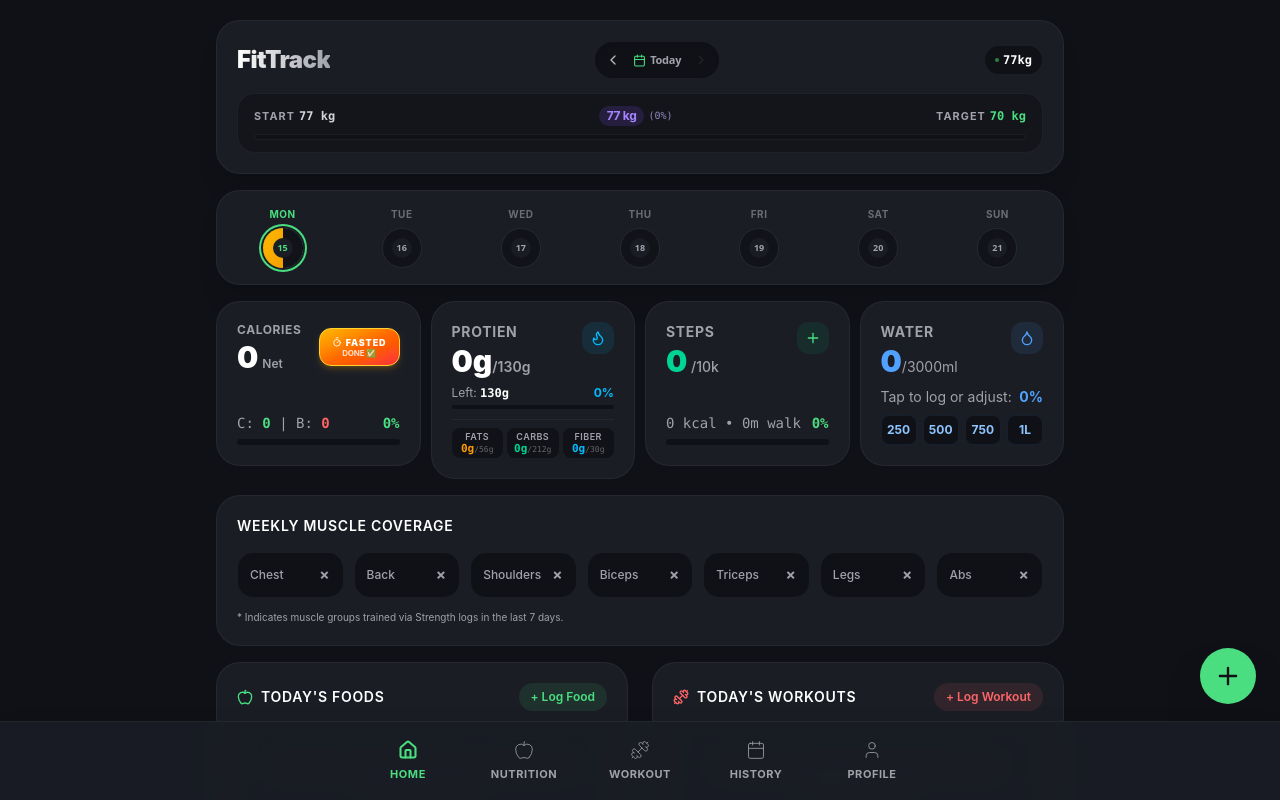
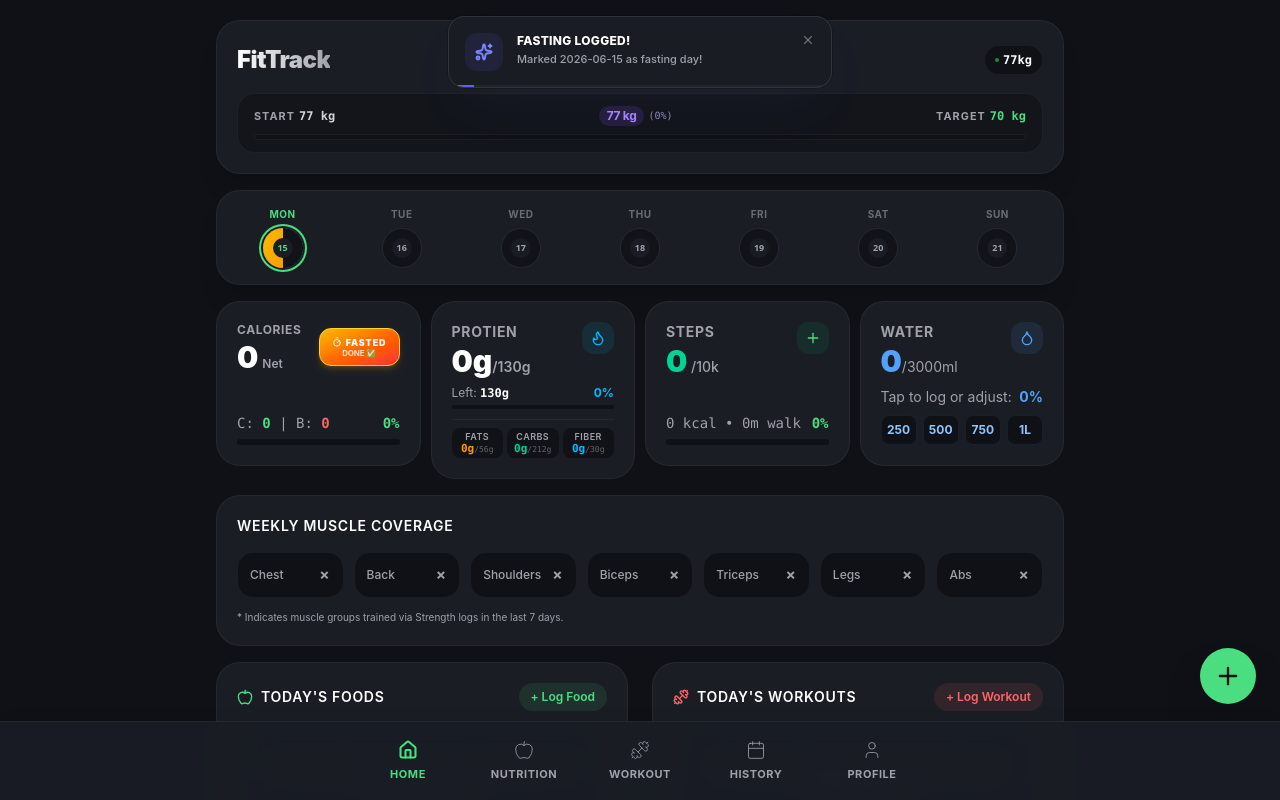
Before and after one commit to tejasnsalvi/fittrack-pro-maxv1, a React (Vite) app: page / in a window 1280 px wide. Both pictures are taken after a click on the button "Toggle Intermittent Fasting Status". Shown: the top 800 px of the page. Built offline with nearby package versions, Linux system fonts and the light colour scheme.

Commit message:
feat: add global toast notification system
Implement a toast notification context and auto-dismissal logic to provide feedback for user actions within the application.

```diff
--- a/src/App.tsx
+++ b/src/App.tsx
@@ -13,7 +13,7 @@ import HistoryScreen from './components/HistoryScreen';
 import ProfileScreen from './components/ProfileScreen';
 import QuickAddModal from './components/QuickAddModal';
 import ChartsSection from './components/Charts';
-import { Home as HomeIcon, Apple, Dumbbell, TrendingDown, Calendar, User, ShieldAlert, Flame, X, Award } from 'lucide-react';
+import { Home as HomeIcon, Apple, Dumbbell, TrendingDown, Calendar, User, ShieldAlert, Flame, X, Award, Droplet, Sparkles, CheckCircle2 } from 'lucide-react';
 import { getISTTimeInfo, getDailyWorkoutTarget } from './utils/dateUtils';
 import { motion, AnimatePresence } from 'motion/react';
 
@@ -29,7 +29,17 @@ const WEEK_SCHEDULE = [
 
 function AppInner() {
   const [activeTab, setActiveTab] = useState<'home' | 'food' | 'workout' | 'weight' | 'history' | 'profile'>('home');
-  const { state } = useAppState();
+  const { state, activeToast, setActiveToast } = useAppState();
+
+  // Auto dismiss toast after 3 seconds
+  React.useEffect(() => {
+    if (activeToast) {
+      const timer = setTimeout(() => {
+        setActiveToast(null);
+      }, 3000);
+      return () => clearTimeout(timer);
+    }
+  }, [activeToast, setActiveToast]);
 
   const [showWorkoutTargetNote, setShowWorkoutTargetNote] = useState(() => {
     const istInfo = getISTTimeInfo();
@@ -266,6 +276,89 @@ function AppInner() {
         </div>
       )}
     </AnimatePresence>
+
+    {/* Absolute Toast alert popup */}
+    <AnimatePresence>
+      {activeToast && (
+        <motion.div
+          key={activeToast.id}
+          initial={{ opacity: 0, y: -50, scale: 0.9 }}
+          animate={{ opacity: 1, y: 0, scale: 1 }}
+          exit={{ opacity: 0, y: -30, scale: 0.9 }}
+          transition={{ type: 'spring', damping: 20, stiffness: 300 }}
+          className="fixed top-4 left-1/2 -translate-x-1/2 z-50 w-[92%] max-w-sm"
+        >
+          <div className={`bg-[#1A1D24]/95 backdrop-blur-md border border-white/10 rounded-2xl p-4 shadow-2xl flex items-start gap-3.5 relative overflow-hidden ring-1 ring-black/20 ${
+            activeToast.type === 'food' ? 'border-amber-500/20 shadow-amber-500/5' :
+            activeToast.type === 'workout' ? 'border-violet-500/20 shadow-violet-500/5' :
+            activeToast.type === 'water' ? 'border-blue-500/20 shadow-blue-500/5' :
+            activeToast.type === 'steps' ? 'border-emerald-500/20 shadow-emerald-500/5' :
+            activeToast.type === 'weight' ? 'border-pink-500/20 shadow-pink-500/5' :
+            activeToast.type === 'fasting' ? 'border-indigo-500/20 shadow-indigo-500/5' :
+            'border-green-500/20 shadow-green-500/5'
+          }`}>
+            {/* Type Indicator Icon */}
+            <div className={`p-2.5 rounded-xl ${
+              activeToast.type === 'food' ? 'bg-amber-500/10 text-amber-400' :
+              activeToast.type === 'workout' ? 'bg-violet-500/10 text-violet-400' :
+              activeToast.type === 'water' ? 'bg-blue-500/10 text-blue-400' :
+              activeToast.type === 'steps' ? 'bg-emerald-500/10 text-emerald-400' :
+              activeToast.type === 'weight' ? 'bg-pink-500/10 text-pink-400' :
+              activeToast.type === 'fasting' ? 'bg-indigo-500/10 text-indigo-400' :
+              'bg-[#4ADE80]/10 text-[#4ADE80]'
+            }`}>
+              {activeToast.type === 'food' && <Apple size={18} className="stroke-[2.5]" />}
+              {activeToast.type === 'workout' && <Dumbbell size={18} className="stroke-[2.5]" />}
+              {activeToast.type === 'water' && <Droplet size={18} className="stroke-[2.5]" />}
+              {activeToast.type === 'steps' && <Flame size={18} className="stroke-[2.5]" />}
+              {activeToast.type === 'weight' && <TrendingDown size={18} className="stroke-[2.5]" />}
+              {activeToast.type === 'fasting' && <Sparkles size={18} className="stroke-[2.5]" />}
+              {!['food', 'workout', 'water', 'steps', 'weight', 'fasting'].includes(activeToast.type || '') && (
+                <CheckCircle2 size={18} className="stroke-[2.5]" />
+              )}
+            </div>
+
+            {/* Text Area */}
+            <div className="flex-1 min-w-0 pr-6 text-left">
+              <h3 className="text-white text-xs font-extrabold tracking-wide uppercase">
+                {activeToast.message}
+              </h3>
+              {activeToast.description && (
+                <p className="text-[#A1A1AA] text-[11px] font-medium mt-0.5 leading-relaxed">
+                  {activeToast.description}
+                </p>
+              )}
+            </div>
+
+            {/* Dismiss Button */}
+            <button
+              onClick={() => setActiveToast(null)}
+              className="absolute top-3 right-3 p-1 rounded-lg hover:bg-white/5 text-[#A1A1AA]/60 hover:text-white transition cursor-pointer"
+            >
+              <X size={14} />
+            </button>
+
+            {/* Visual mini progress track line that shrinks */}
+            <div className="absolute bottom-0 left-0 right-0 h-0.5 bg-white/[0.04]">
+              <motion.div
+                initial={{ width: '100%' }}
+                animate={{ width: 0 }}
+                transition={{ duration: 3, ease: 'linear' }}
+                className={`h-full ${
+                  activeToast.type === 'food' ? 'bg-amber-500' :
+                  activeToast.type === 'workout' ? 'bg-violet-500' :
+                  activeToast.type === 'water' ? 'bg-blue-500' :
+                  activeToast.type === 'steps' ? 'bg-emerald-500' :
+                  activeToast.type === 'weight' ? 'bg-pink-500' :
+                  activeToast.type === 'fasting' ? 'bg-indigo-500' :
+                  'bg-[#4ADE80]'
+                }`}
+              />
+            </div>
+          </div>
+        </motion.div>
+      )}
+    </AnimatePresence>
     </>
   );
 }
--- a/src/hooks/useAppState.tsx
+++ b/src/hooks/useAppState.tsx
@@ -24,6 +24,13 @@ const DEFAULT_WEIGHT_LOGS: WeightLog[] = [
   { date: getISTDateString(), weightKg: 77 }
 ];
 
+export interface Toast {
+  id: string;
+  message: string;
+  description?: string;
+  type?: 'success' | 'info' | 'warning' | 'water' | 'food' | 'workout' | 'steps' | 'weight' | 'fasting';
+}
+
 // Context Definition
 interface AppStateContextProps {
   state: AppState;
@@ -47,12 +54,25 @@ interface AppStateContextProps {
   importBackup: (backupStr: string) => { success: boolean; error?: string };
   exportBackup: () => string;
   clearAllData: () => void;
+  activeToast: Toast | null;
+  setActiveToast: (toast: Toast | null) => void;
+  showToast: (message: string, description?: string, type?: Toast['type']) => void;
 }
 
 const AppStateContext = createContext<AppStateContextProps | undefined>(undefined);
 
 export const AppStateProvider: React.FC<{ children: React.ReactNode }> = ({ children }) => {
   const [selectedDate, setSelectedDate] = useState(() => getISTDateString());
+  const [activeToast, setActiveToast] = useState<Toast | null>(null);
+
+  const showToast = (message: string, description?: string, type: Toast['type'] = 'success') => {
+    setActiveToast({
+      id: `toast_${Date.now()}_${Math.random().toString(36).substr(2, 4)}`,
+      message,
+      description,
+      type
+    });
+  };
 
   const getTimestampForDate = (dateStr: string) => {
     return getISTTimestampForDate(dateStr);
@@ -147,6 +167,11 @@ export const AppStateProvider: React.FC<{ children: React.ReactNode }> = ({ chil
       foodLogs: [newLog, ...prev.foodLogs]
     }));
     addRecentFood(foodId);
+    showToast(
+      'Food Logged Successfully!',
+      `${qty} ${qtyType === 'Whole' ? 'piece(s)' : qtyType} of ${name} added (${Math.round(calories)} kcal)`,
+      'food'
+    );
   };
 
   const deleteFoodLog = (id: string) => {
@@ -227,6 +252,12 @@ export const AppStateProvider: React.FC<{ children: React.ReactNode }> = ({ chil
         stepsLogs: updatedSteps
       };
     });
+
+    showToast(
+      'Workout Logged!',
+      `${log.exerciseName} (${log.type === 'strength' ? `${log.sets} sets x ${log.reps} reps` : `${log.duration} mins`}) added.`,
+      'workout'
+    );
   };
 
   const deleteWorkoutLog = (id: string) => {
@@ -247,6 +278,7 @@ export const AppStateProvider: React.FC<{ children: React.ReactNode }> = ({ chil
       ...prev,
       waterLogs: [newLog, ...prev.waterLogs]
     }));
+    showToast('Water Logged!', `Added ${amountMl}ml to your water intake.`, 'water');
   };
 
   const deleteWaterLog = (id: string) => {
@@ -280,6 +312,14 @@ export const AppStateProvider: React.FC<{ children: React.ReactNode }> = ({ chil
       ...prev,
       stepsLogs: [newLog, ...(prev.stepsLogs || [])]
     }));
+
+    showToast(
+      steps > 0 ? 'Steps Logged!' : 'Activity Logged!',
+      steps > 0
+        ? `Added ${steps.toLocaleString()} steps (${computedCalories} kcal burned)`
+        : `Added ${durationMinutes} minutes walk (${computedCalories} kcal burned)`,
+      'steps'
+    );
   };
 
   const deleteStepsLog = (id: string) => {
@@ -308,6 +348,8 @@ export const AppStateProvider: React.FC<{ children: React.ReactNode }> = ({ chil
         profile: isToday ? { ...prev.profile, currentWeightKg: roundedWeight } : prev.profile
       };
     });
+
+    showToast('Weight Logged!', `${roundedWeight} kg saved for ${targetDate === getISTDateString() ? 'today' : targetDate}`, 'weight');
   };
 
   const saveCustomFood = (food: Omit<FoodItem, 'id' | 'isCustom'>) => {
@@ -380,6 +422,15 @@ export const AppStateProvider: React.FC<{ children: React.ReactNode }> = ({ chil
       const updatedLogs = isFasting
         ? currentLogs.filter(d => d !== dateStr)
         : [...currentLogs, dateStr];
+
+      setTimeout(() => {
+        showToast(
+          isFasting ? 'Fasting Cleared' : 'Fasting Logged!',
+          isFasting ? `Removed fasting day for ${dateStr}` : `Marked ${dateStr} as fasting day!`,
+          'fasting'
+        );
+      }, 0);
+
       return {
         ...prev,
         fastingLogs: updatedLogs
@@ -455,7 +506,10 @@ export const AppStateProvider: React.FC<{ children: React.ReactNode }> = ({ chil
         toggleFastingLog,
         exportBackup,
         importBackup,
-        clearAllData
+        clearAllData,
+        activeToast,
+        setActiveToast,
+        showToast
       }}
     >
       {children}
```
